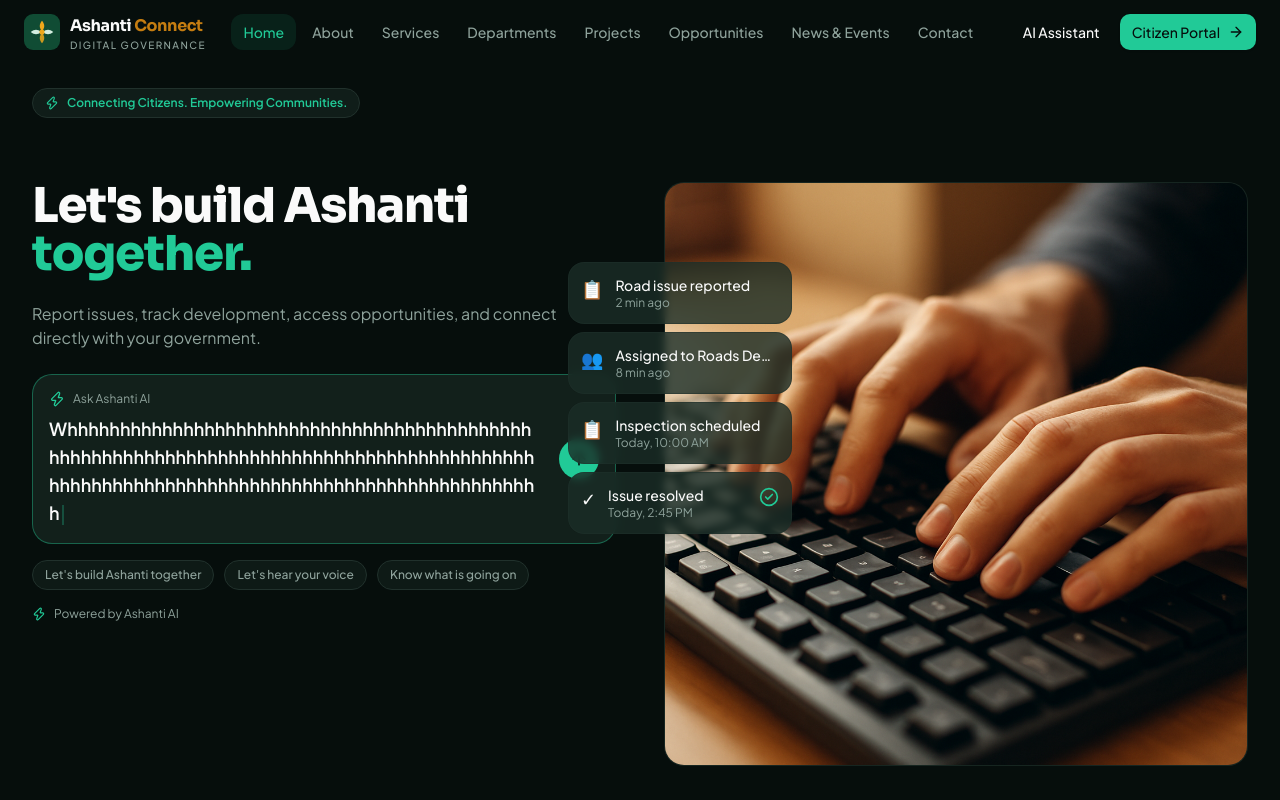
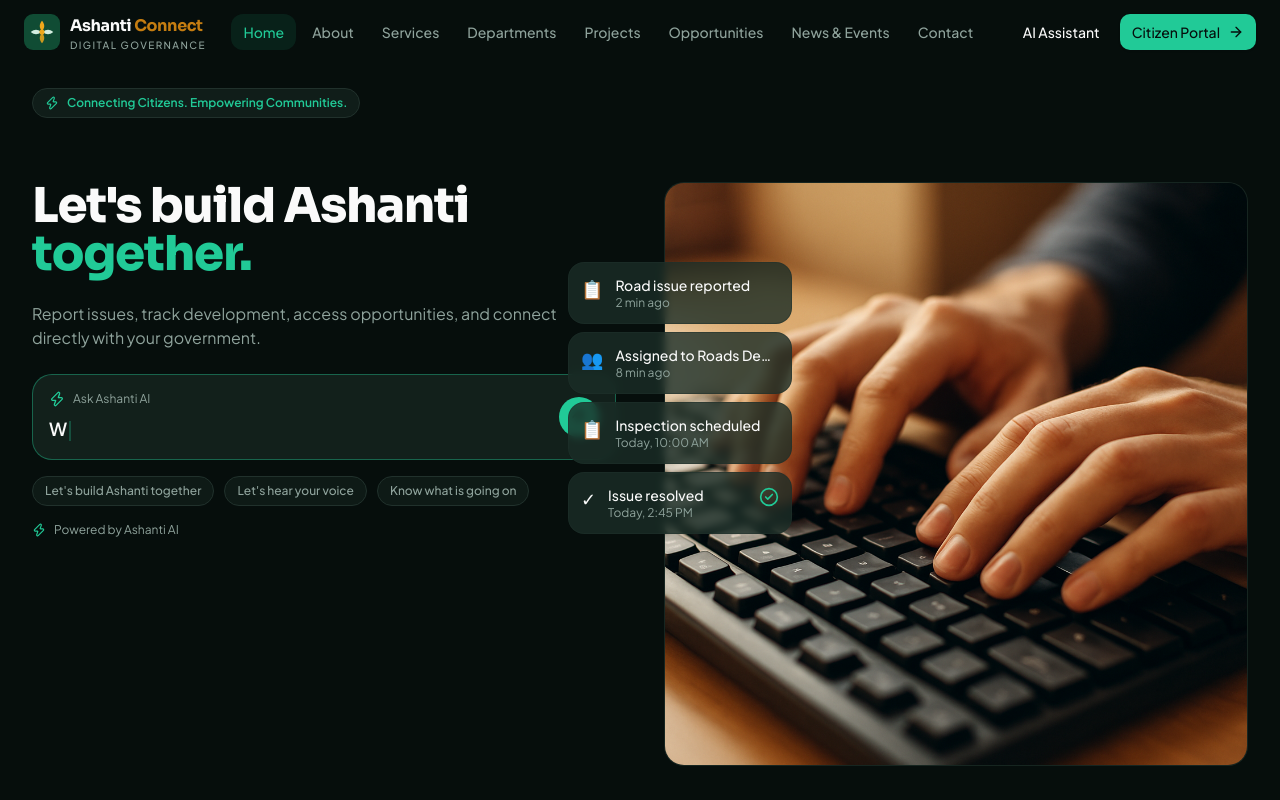
Before and after one commit to TechVerge-Africa/ashanti-connect, a Next.js app: page / in a window 1280 px wide. Shown: the top 800 px of the page. Built offline with nearby package versions, Linux system fonts and the light colour scheme.

Commit message:
feat: add useRef for dynamic text display in hero component
Co-authored-by: Sulley Abdul Latif <170758198+AbdulLatif1718@users.noreply.github.com>

```diff
--- a/src/components/home/hero.tsx
+++ b/src/components/home/hero.tsx
@@ -5,7 +5,7 @@ import Image from "next/image";
 import { motion } from "framer-motion";
 import { ArrowUp, CheckCircle2, MessageCircle, Zap } from "lucide-react";
 import { Button } from "@/components/ui/button";
-import { useState, useEffect } from "react";
+import { useState, useEffect, useRef } from "react";
 
 const stats = [
   { value: "532K+", label: "Active Citizens", sublabel: "Growing every day" },
@@ -32,29 +32,28 @@ export function Hero() {
   const [displayedText, setDisplayedText] = useState("");
   const [isTyping, setIsTyping] = useState(true);
   const mainPrompt = "What is happening today in your area?";
+  const indexRef = useRef(0);
 
   useEffect(() => {
-    let currentIndex = 0;
     let timeout: ReturnType<typeof setTimeout>;
 
-    if (isTyping) {
+    if (isTyping && indexRef.current < mainPrompt.length) {
       timeout = setTimeout(() => {
-        if (currentIndex < mainPrompt.length) {
-          setDisplayedText((prev) => prev + mainPrompt[currentIndex]);
-          currentIndex++;
-        } else {
-          setIsTyping(false);
-        }
+        setDisplayedText(mainPrompt.slice(0, indexRef.current + 1));
+        indexRef.current++;
       }, 50);
-    } else {
+    } else if (isTyping && indexRef.current >= mainPrompt.length) {
+      setIsTyping(false);
+    } else if (!isTyping) {
       timeout = setTimeout(() => {
         setDisplayedText("");
+        indexRef.current = 0;
         setIsTyping(true);
       }, 3000);
     }
 
     return () => clearTimeout(timeout);
-  }, [displayedText, isTyping]);
+  }, [isTyping, mainPrompt]);
 
   return (
     <section className="relative overflow-hidden">
```
